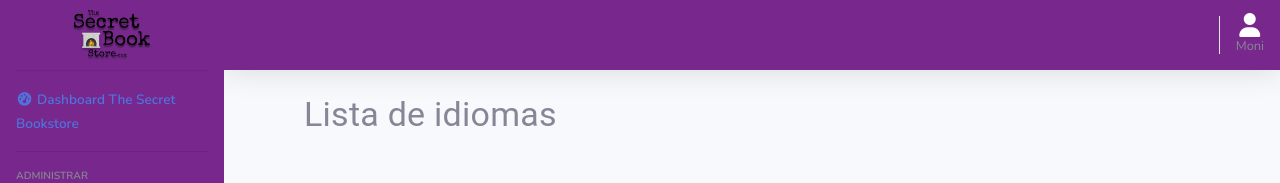
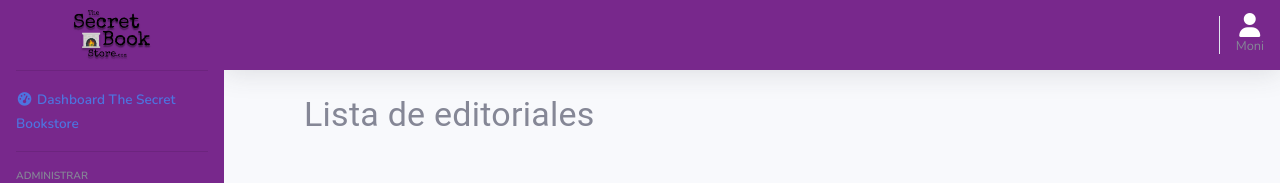
Before and after one commit to fa-31-an/TheSecretBookstore-Dashboard, a React (Create React App) app: page /editorials in a window 1280 px wide. Shown: the top 183 px of the page. Built offline with nearby package versions, Linux system fonts and the light colour scheme; no server answers.

Commit message:
minor changes

```diff
--- a/src/pages/Editorials/index.jsx
+++ b/src/pages/Editorials/index.jsx
@@ -50,7 +50,7 @@ export const Editorials = () => {
 	return (
 		<section>
 			{alert.isOpen && (<Alert alert={alert} setAlert={setAlert} />)}
-			<Typography paddingLeft={10} variant="h4">Lista de idiomas</Typography>
+			<Typography paddingLeft={10} variant="h4">Lista de editoriales</Typography>
 
 			<Box className={styles.tableContainer}>
 				<DataGrid
--- a/src/pages/Genres/index.jsx
+++ b/src/pages/Genres/index.jsx
@@ -50,7 +50,7 @@ export const Genres = () => {
 	return (
 		<section>
 			{alert.isOpen && (<Alert alert={alert} setAlert={setAlert} />)}
-			<Typography paddingLeft={10} variant="h4">Lista de idiomas</Typography>
+			<Typography paddingLeft={10} variant="h4">Lista de géneros</Typography>
 
 			<Box className={styles.tableContainer}>
 				<DataGrid
--- a/src/pages/Users/index.jsx
+++ b/src/pages/Users/index.jsx
@@ -68,7 +68,7 @@ export const Users = () => {
 	return (
 		<section>
 			{alert.isOpen && (<Alert alert={alert} setAlert={setAlert} />)}
-			<Typography paddingLeft={10} variant="h4">Lista de idiomas</Typography>
+			<Typography paddingLeft={10} variant="h4">Lista de usuarios</Typography>
 
 			<Box className={styles.tableContainer}>
 				<DataGrid
```
